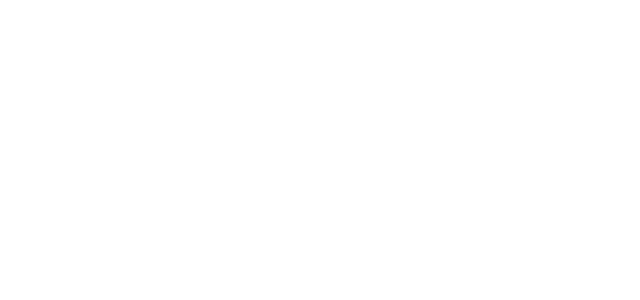
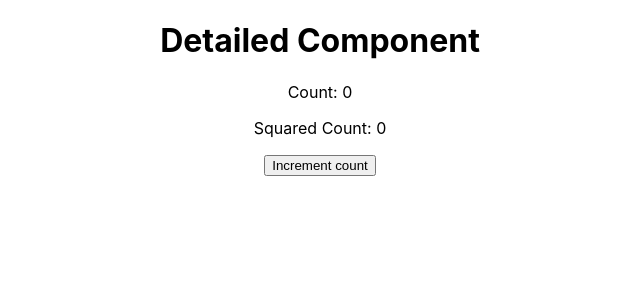
Before and after one commit to Prithivi2126/react_Js, a React (Create React App) app: page /memo in a window 1280 px wide. Before the commit this address had no page. Shown: the top 300 px of the page, without its empty margins (320-960 px from the left). Built offline with nearby package versions, Linux system fonts and the light colour scheme.

Commit message:
Usememo&UseLayouteffect

```diff
--- a/src/App.js
+++ b/src/App.js
@@ -1,12 +1,14 @@
 import React, { Suspense, lazy } from "react";
 import { BrowserRouter, Routes, Route } from "react-router-dom";
 import "./App.css";
+import UselayoutEffect from "./hook/UselayoutEffect";
+
 
 
 const Register = lazy(() => import("./component/Register"));
 const List = lazy(() => import("./component/List"));
 const ComponentA = lazy(()=> import("./interceptor/componentA"))
-
+const Usememo = lazy(()=> import("./hook/Usememo"))
 
 function App() {
   return (
@@ -17,7 +19,8 @@
             <Route path="/register" element={<Register />} />
             <Route path="/list" element={<List />} />
             <Route path='/compA' element={<ComponentA />}></Route>
-          \
+            <Route path='/memo' element={<Usememo />}></Route>
+            <Route path='/uselayout' element={<UselayoutEffect />}></Route>
           </Routes>
         </Suspense>
       </BrowserRouter>
--- /dev/null
+++ b/src/hook/UselayoutEffect.js
@@ -0,0 +1,24 @@
+import React, { useState, useEffect, useLayoutEffect } from 'react';
+
+function UselayoutEffect() {
+  const [count, setCount] = useState(0);
+
+
+  useLayoutEffect(() => {
+    console.log(count);
+  },[count]);
+
+ useEffect(()=>{
+    console.log("hello")
+ })
+
+
+  return (
+    <div>
+    <button onClick={()=> setCount(c => c+ 1)}>increment</button>
+    <div>{count}</div>
+    </div>
+  );
+}
+
+export default UselayoutEffect;
--- /dev/null
+++ b/src/hook/Usememo.js
@@ -0,0 +1,28 @@
+import React, { useMemo, useState } from 'react'
+
+const Usememo = () => {
+    const [count, setCount] = useState(0)
+
+    const squaredCount = useMemo(() => {
+        console.log('Calculating squared count..');
+        return count * count;
+    }, [count]);
+
+    function incrementCount() {
+        setCount((prevCount) => prevCount + 1);
+    }
+
+
+
+    return (
+        <div>
+            <h1>Detailed Component</h1>
+            <p>Count: {count}</p>
+            <p>Squared Count: {squaredCount}</p>
+            <button onClick={incrementCount}>Increment count</button>
+
+        </div>
+    )
+}
+
+export default Usememo;
```
